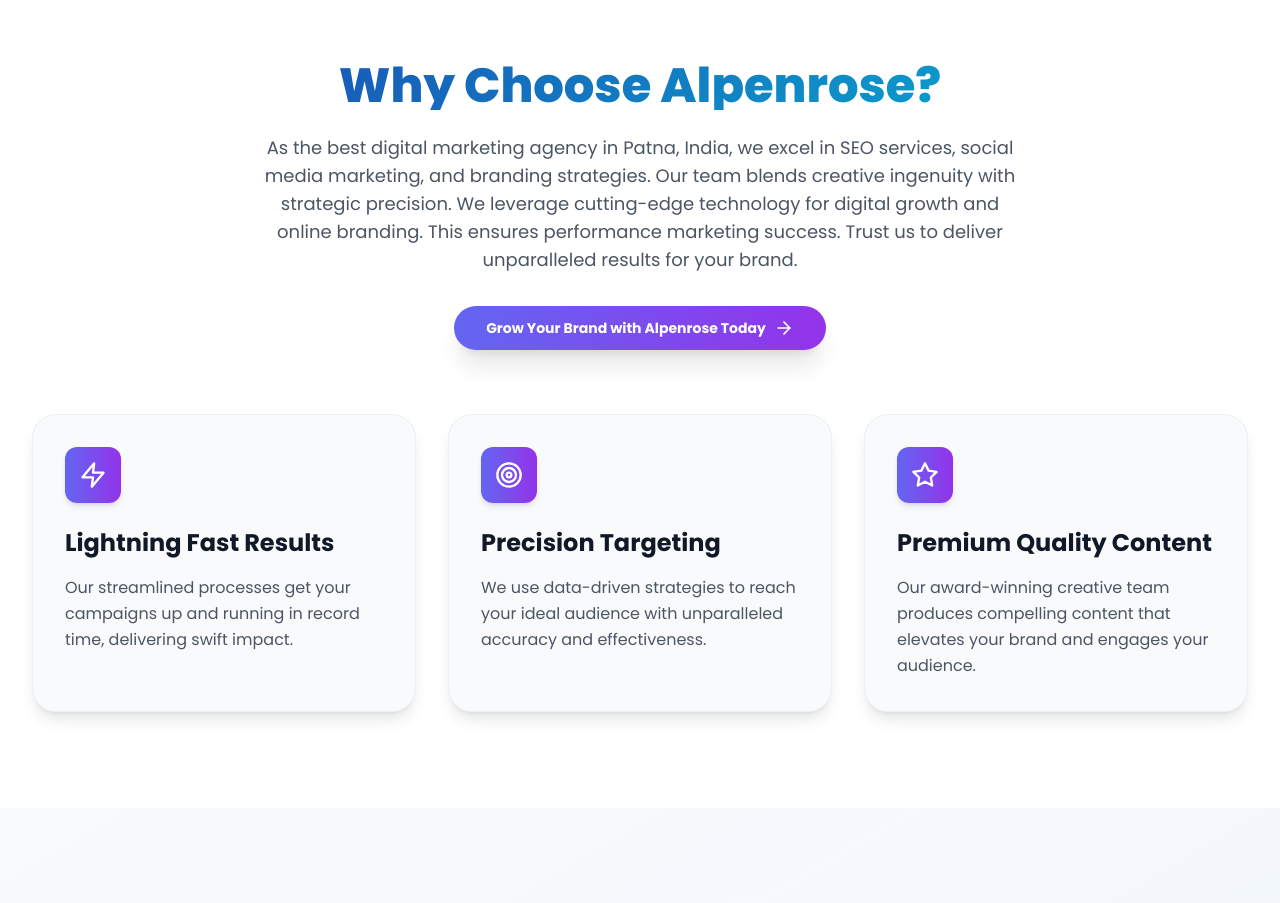
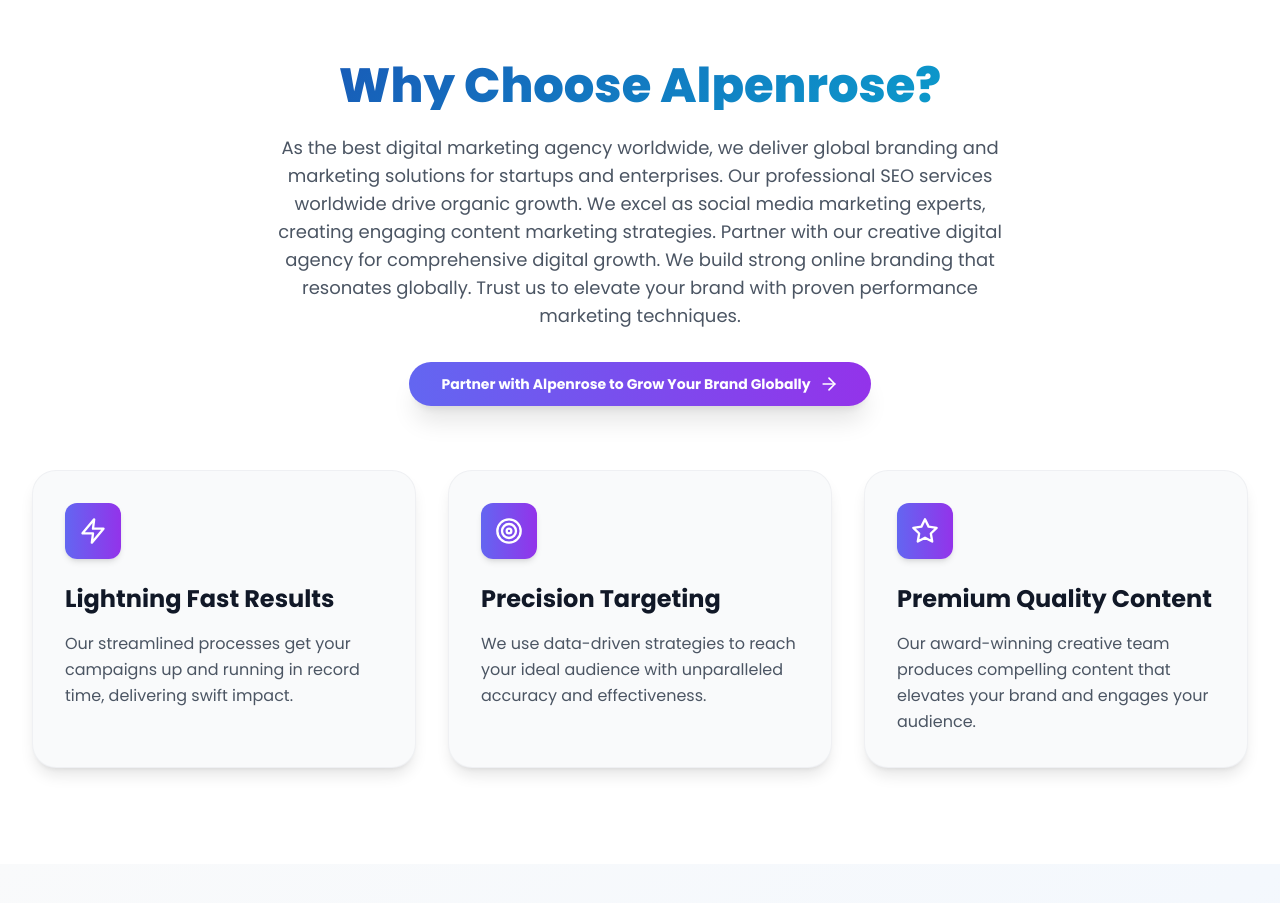
Before and after one commit to Abhi20032112/ARDS, a React (Vite) app: page / in a window 1280 px wide. Shown: the part 1120-2023 px from the top of the page. Built offline with nearby package versions, Linux system fonts and the light colour scheme.

Commit message:
Updated project files

```diff
--- a/src/pages/HomePage.jsx
+++ b/src/pages/HomePage.jsx
@@ -93,10 +93,10 @@
   return (
     <>
       <Helmet>
-        <title>Alpenrose Digital Solutions - We Grow Your Brand Like It's Our Own</title>
-        <meta name="description" content="Best digital marketing agency in Patna, India. Expert SEO services, social media marketing, and branding for digital growth." />
-        <meta property="og:title" content="Alpenrose Digital Solutions - Best Digital Marketing Agency in Patna" />
-        <meta property="og:description" content="Best digital marketing agency in Patna, India. Expert SEO services, social media marketing, and branding for digital growth." />
+        <title>Alpenrose Digital Solutions - Best Digital Marketing Agency Worldwide</title>
+        <meta name="description" content="Best digital marketing agency worldwide. Global branding and marketing solutions for startups and enterprises." />
+        <meta property="og:title" content="Alpenrose Digital Solutions - Best Digital Marketing Agency Worldwide" />
+        <meta property="og:description" content="Best digital marketing agency worldwide. Global branding and marketing solutions for startups and enterprises." />
         <meta property="og:image" content="/src/assets/logo.png" />
         <meta property="og:url" content="https://alpenrose-digital.com" />
         <meta name="twitter:card" content="summary_large_image" />
@@ -216,12 +216,12 @@
                 Why Choose Alpenrose?
               </h2>
               <p className="text-lg text-gray-600 max-w-3xl mx-auto">
-                As the best digital marketing agency in Patna, India, we excel in SEO services, social media marketing, and branding strategies. Our team blends creative ingenuity with strategic precision. We leverage cutting-edge technology for digital growth and online branding. This ensures performance marketing success. Trust us to deliver unparalleled results for your brand.
+                As the best digital marketing agency worldwide, we deliver global branding and marketing solutions for startups and enterprises. Our professional SEO services worldwide drive organic growth. We excel as social media marketing experts, creating engaging content marketing strategies. Partner with our creative digital agency for comprehensive digital growth. We build strong online branding that resonates globally. Trust us to elevate your brand with proven performance marketing techniques.
               </p>
               <div className="mt-8">
                 <Button asChild size="lg" className="bg-gradient-to-r from-indigo-500 to-purple-600 hover:from-indigo-600 hover:to-purple-700 text-white px-8 py-4 rounded-full font-bold shadow-xl hover:shadow-2xl transition-all duration-300 transform hover:scale-105">
                   <Link to="/contact">
-                    Grow Your Brand with Alpenrose Today
+                    Partner with Alpenrose to Grow Your Brand Globally
                     <ArrowRight className="ml-2 h-5 w-5" />
                   </Link>
                 </Button>
```
